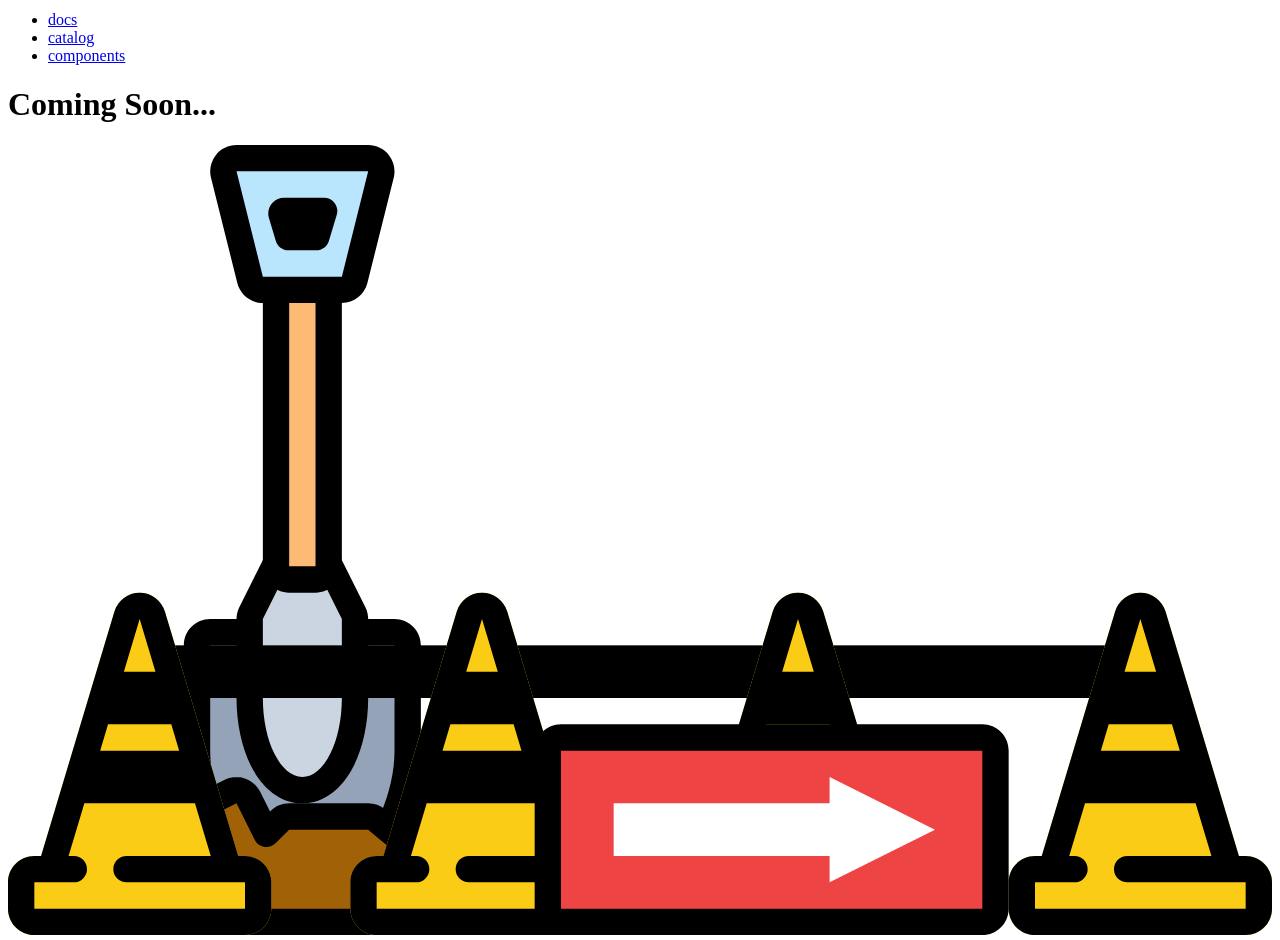
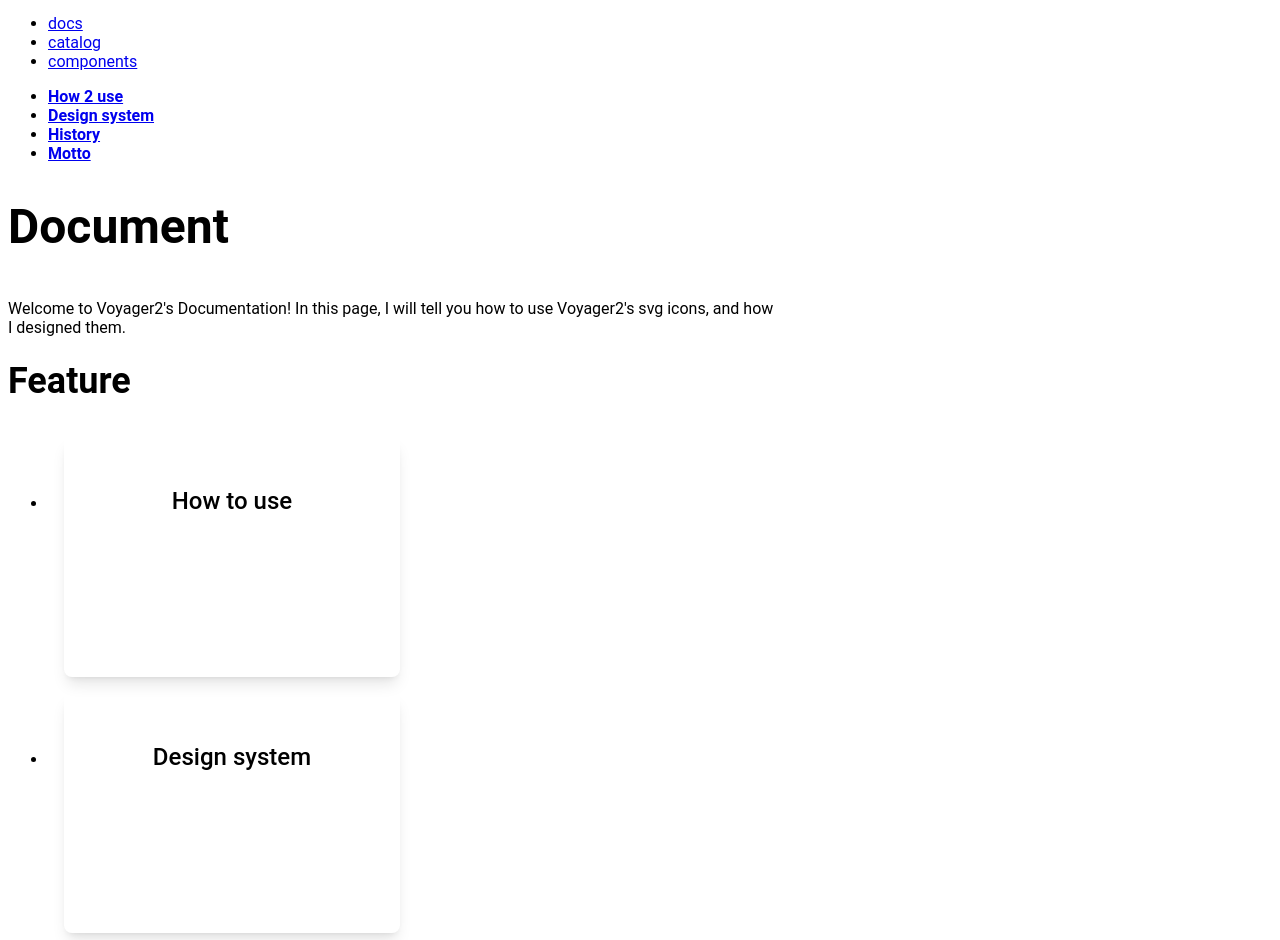
Before and after one commit to imeankenshin/Voyager2, a SvelteKit app: page /docs in a window 1280 px wide. Shown: the part 712-1652 px from the top of the page. Built offline with nearby package versions, Linux system fonts and the light colour scheme.

Commit message:
Add: documentation

```diff
--- a/src/routes/api/world/+server.ts
+++ /dev/null
@@ -1,6 +0,0 @@
-import type { RequestHandler } from "@sveltejs/kit"
-
-export const GET = (({ url }) =>{
-  const message = `div`;
-  return new Response(message)
-}) satisfies RequestHandler;
--- a/src/routes/app.pcss
+++ b/src/routes/app.pcss
@@ -1,6 +1,7 @@
 @tailwind base;
 @tailwind components;
 @tailwind utilities;
+@import url('https://fonts.googleapis.com/css2?family=Ubuntu&display=swap');
 
 @font-face {
 	font-family: 'PermanentMarker';
@@ -8,12 +9,13 @@
 	src: url('/font/PermanentMarker-Regular.ttf');
 }
 
-html {
-	@apply min-w-[20rem] scroll:w-0 scroll:bg-transparent scroll-tb:bg-slate-300 scroll-tb:bg-opacity-50 dark:bg-slate-800;
+body {
+	@apply min-w-[20rem] scroll:w-0 scroll:bg-transparent scroll-tb:bg-slate-300 scroll-tb:bg-opacity-50 dark:bg-slate-700;
 }
 
 :root {
-	@apply dark:text-white;
+	@apply font-sans dark:text-white;
+	font-family: Ubuntu, Roboto, 'sans serif';
 }
 
 p {
--- /dev/null
+++ b/src/routes/docs/+layout.svelte
@@ -0,0 +1,18 @@
+<div class="flex">
+	<div
+		role="doc-chapter"
+		class="sticky top-0 left-0 flex h-full w-60 flex-col px-8 py-20 max-md:hidden"
+	>
+		<ul>
+			<li><a href="/docs/usage"><strong>How 2 use</strong></a></li>
+			<li><a href="/docs/design"><strong>Design system</strong></a></li>
+			<li><a href="/docs/history"><strong>History</strong></a></li>
+			<li><a href="/docs/motto"><strong>Motto</strong></a></li>
+		</ul>
+	</div>
+	<main
+		class="flex w-full max-w-4xl justify-center px-12 py-20 scroll:w-3 scroll:bg-transparent scroll-tb:bg-gray-400/30 [&>*]:w-full"
+	>
+		<slot />
+	</main>
+</div>
--- a/src/routes/docs/+page.svelte
+++ b/src/routes/docs/+page.svelte
@@ -1,5 +1,4 @@
 <script>
-	import ComingSoon from '../layout/ComingSoon.svelte';
 	import PageDesc from '../layout/PageDesc.svelte';
 </script>
 
@@ -10,6 +9,56 @@
 		type: 'article'
 	}}
 />
-<main class="grid place-items-center">
-	<ComingSoon />
-</main>
+
+<article>
+	<h1 id="title">Document</h1>
+	<section>
+		<p>
+			Welcome to Voyager2's Documentation! In this page, I will tell you how to use Voyager2's svg
+			icons, and how I designed them.
+		</p>
+	</section>
+	<section>
+		<h2 id="feature">Feature</h2>
+		<ul class="m-8 flex flex-wrap justify-around">
+			<li>
+				<div class="card">
+					<h3>How to use</h3>
+				</div>
+			</li>
+			<li>
+				<div class="card">
+					<h3>Design system</h3>
+				</div>
+			</li>
+			<li>
+				<div class="card">
+					<h3>History</h3>
+				</div>
+			</li>
+			<li>
+				<div class="card">
+					<h3>subtitle</h3>
+				</div>
+			</li>
+		</ul>
+	</section>
+</article>
+
+<style lang="postcss">
+	h1 {
+		@apply mb-6 border-b-2 border-gray-400/60 pb-6 text-5xl font-bold;
+	}
+	h2 {
+		@apply my-6 border-b-2 border-gray-400/60 pb-3 text-4xl font-semibold;
+	}
+	h3 {
+		@apply text-2xl font-medium;
+	}
+	p {
+		@apply my-2 max-w-3xl;
+	}
+	.card {
+		@apply m-4 h-48 w-72 rounded-lg border-2 border-gray-200 p-6 text-center shadow-lg dark:border-gray-500 dark:bg-gray-700;
+	}
+</style>
--- /dev/null
+++ b/src/routes/docs/+page.ts
@@ -0,0 +1 @@
+export const prerender = true;
--- /dev/null
+++ b/src/routes/docs/design/+page.svelte
@@ -0,0 +1,3 @@
+<script>
+	console.log(window);
+</script>
--- /dev/null
+++ b/src/routes/docs/usage/+page.svelte
@@ -0,0 +1,5 @@
+<script>
+	import ComingSoon from '../../layout/ComingSoon.svelte';
+</script>
+
+<ComingSoon />
--- a/src/routes/layout/Menu.svelte
+++ b/src/routes/layout/Menu.svelte
@@ -9,7 +9,7 @@
 		<li role="menuitem">
 			<a
 				href={i.link}
-				class="mx-3 text-lg font-semibold transition-all hover:text-red-500 focus:text-red-500"
+				class="mx-3 text-lg font-medium transition-all hover:text-red-500 focus:text-red-500"
 				>{i.title}</a
 			>
 		</li>
```
